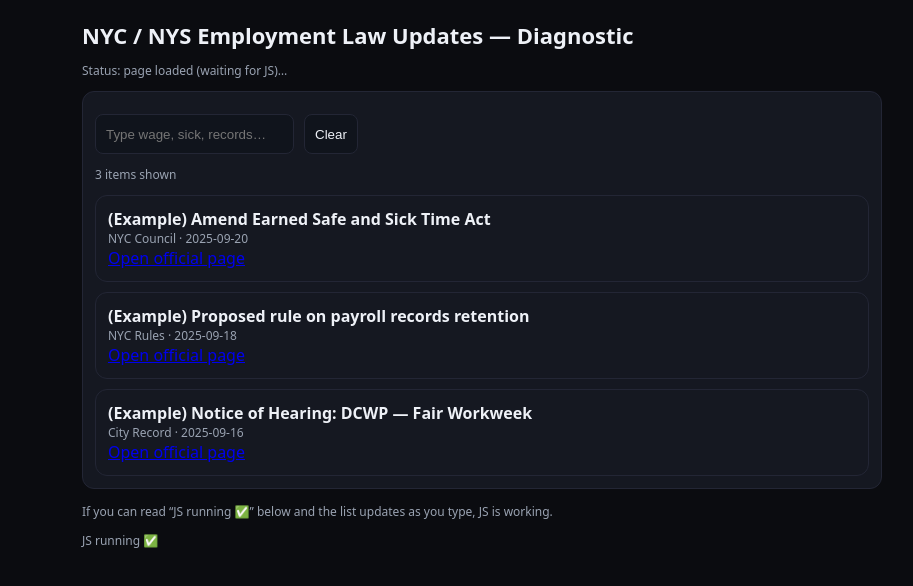
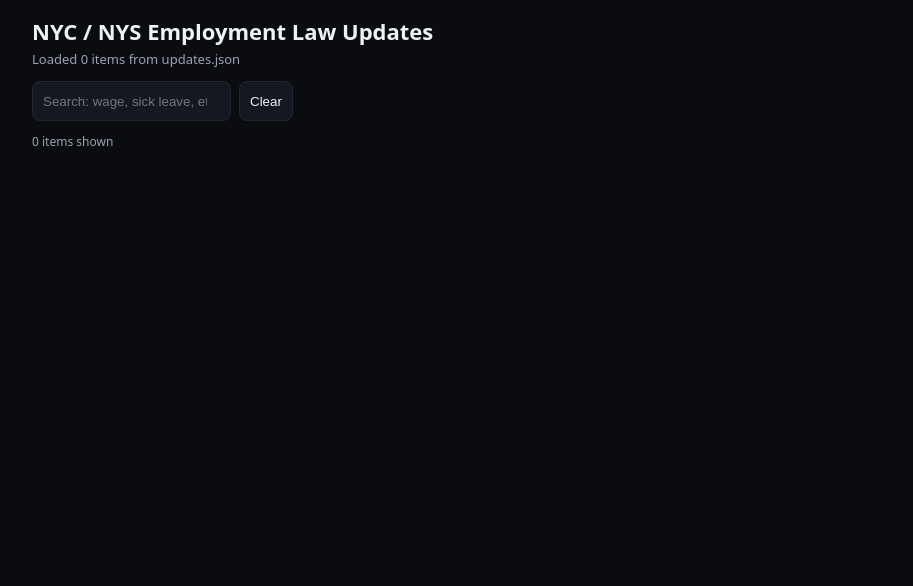
Before and after one commit to ericgonzalez566-HR/hr-law-updates, a website: page index.html in a window 1280 px wide. Shown: the whole page, without its empty margins (158-1071 px from the left). Drawn offline with Linux system fonts and the light colour scheme.

Commit message:
Update index.html

```diff
--- a/index.html
+++ b/index.html
@@ -2,79 +2,97 @@
 <html lang="en">
 <head>
   <meta charset="utf-8" />
-<meta name="viewport" content="width=device-width,initial-scale=1" />
-<title>HR Law Updates • DIAGNOSTIC</title>
+  <meta name="viewport" content="width=device-width, initial-scale=1" />
+  <title>HR Law Updates • NYC / NYS</title>
   <style>
-  body { margin:0; font-family: system-ui, -apple-system, Segoe UI, Roboto, Arial; background:#0b0c10; color:#eef1f7 }
-  .wrap { max-width: 800px; margin: 0 auto; padding: 20px }
-  h1 { margin: 0 0 6px; font-size: 22px }
-  .box { padding: 12px; border: 1px solid #232635; border-radius: 12px; background:#151821; }
-  .row { display:flex; gap:10px; align-items:center; margin: 10px 0 }
-  input, button { height: 40px; border-radius: 8px; border:1px solid #232635; background:#10141c; color:#eef1f7; padding:0 10px }
-  .item { margin-top:10px; padding:12px; border:1px solid #232635; border-radius:12px; background:#151821 }
-  .meta { color:#9aa3b2; font-size: 12px; }
+    body { margin:0; font-family:system-ui,-apple-system,Segoe UI,Roboto,Arial; background:#0b0c10; color:#eef1f7 }
+    .wrap{max-width:900px;margin:0 auto;padding:16px}
+    h1{margin:0;font-size:22px}
+    .sub{color:#9aa3b2;font-size:13px;margin-top:4px}
+    input,select,button{height:40px;border-radius:8px;border:1px solid #232635;background:#151821;color:#eef1f7;padding:0 10px}
+    .row{display:flex;gap:8px;margin:10px 0}
+    .item{background:#151821;border:1px solid #232635;border-radius:12px;padding:12px;margin-top:10px}
+    .meta{color:#9aa3b2;font-size:12px}
+    .star{cursor:pointer;float:right}
   </style>
 </head>
 <body>
   <div class="wrap">
-    <h1>NYC / NYS Employment Law Updates — Diagnostic</h1>
-    <p id="status" class="meta">Status: page loaded (waiting for JS)…</p>
+    <h1>NYC / NYS Employment Law Updates</h1>
+    <p id="diag" class="sub">Status: loading…</p>
 
-    <div class="box">
     <div class="row">
-        <input id="q" type="search" placeholder="Type wage, sick, records…" />
+      <input id="q" type="search" placeholder="Search: wage, sick leave, etc…" />
       <button id="clear">Clear</button>
     </div>
-      <p class="meta" id="count">0 items shown</p>
+    <p id="count" class="meta">0 items</p>
     <div id="list"></div>
   </div>
 
-    <p class="meta" style="margin-top:14px">
-      If you can read “JS running ✅” below and the list updates as you type, JS is working.
-    </p>
-    <p id="js-indicator" class="meta">JS NOT running ❌</p>
-  </div>
+  <script>
+    // Bookmarks
+    const LS_KEY = 'hrlaw.bookmarks.v1';
+    function getBookmarks(){ try{ return new Set(JSON.parse(localStorage.getItem(LS_KEY)||'[]')); }catch{return new Set();}}
+    function setBookmarks(set){ localStorage.setItem(LS_KEY,JSON.stringify(Array.from(set))); }
 
-  <script>
-    // Tell us if JS runs at all
-    document.getElementById('js-indicator').textContent = 'JS running ✅';
-
-    // Minimal seed data (no external fetch!)
-    let ITEMS = [
-      { id:'1', source:'NYC Council', title:'(Example) Amend Earned Safe and Sick Time Act', date:'2025-09-20', url:'https://council.nyc.gov/legislation/', tags:['NYC','Leave','Sick'] },
-      { id:'2', source:'NYC Rules',    title:'(Example) Proposed rule on payroll records retention', date:'2025-09-18', url:'https://rules.cityofnewyork.us/', tags:['NYC','Records','Compliance'] },
-      { id:'3', source:'City Record',   title:'(Example) Notice of Hearing: DCWP — Fair Workweek', date:'2025-09-16', url:'https://a856-cityrecord.nyc.gov/', tags:['NYC','Scheduling','DCWP'] }
+    // Seed examples (fallback)
+    let SEED = [
+      {id:'ex1',source:'NYC Council',title:'(Example) Amend Safe and Sick Time Act',date:'2025-09-20',url:'https://council.nyc.gov/legislation/',tags:['NYC','Leave']},
+      {id:'ex2',source:'NYC Rules',title:'(Example) Proposed payroll record rule',date:'2025-09-18',url:'https://rules.cityofnewyork.us/',tags:['NYC','Records']}
     ];
 
-    const $q = document.getElementById('q');
-    const $clear = document.getElementById('clear');
-    const $list = document.getElementById('list');
-    const $count = document.getElementById('count');
+    // Try to load live updates.json
+    fetch('./updates.json?bust='+Date.now())
+      .then(r => r.ok ? r.json() : null)
+      .then(json=>{
+        const $diag=document.getElementById('diag');
+        if(json && Array.isArray(json)){
+          SEED=json;
+          $diag.textContent=`Loaded ${SEED.length} items from updates.json`;
+        } else {
+          $diag.textContent='Status: using built-in example items';
+        }
+        render();
+      })
+      .catch(()=>{
+        document.getElementById('diag').textContent='Status: fetch failed — using examples';
+        render();
+      });
 
-    function render() {
-      const q = ($q.value || '').toLowerCase();
-      let data = ITEMS.slice();
-      if (q) {
-        data = data.filter(x => {
-          const hay = [x.title, x.source, (x.tags||[]).join(' ')].join(' ').toLowerCase();
+    // Render
+    const $list=document.getElementById('list');
+    const $count=document.getElementById('count');
+    const $q=document.getElementById('q');
+    const $clear=document.getElementById('clear');
+
+    function render(){
+      const q=($q.value||'').toLowerCase();
+      const bookmarks=getBookmarks();
+      let data=SEED.slice().sort((a,b)=>new Date(b.date)-new Date(a.date));
+      if(q) data=data.filter(x=>{
+        const hay=[x.title,(x.tags||[]).join(' '),x.source].join(' ').toLowerCase();
         return hay.includes(q);
       });
-      }
-      $count.textContent = `${data.length} item${data.length===1?'':'s'} shown`;
-      $list.innerHTML = data.map(x => `
-        <div class="item">
-          <div><strong>${x.title}</strong></div>
+      $count.textContent=`${data.length} item${data.length===1?'':'s'} shown`;
+      $list.innerHTML=data.map(x=>{
+        const on=bookmarks.has(x.id);
+        return `<div class="item">
+          <div><strong>${x.title}</strong><span class="star" data-id="${x.id}">${on?'★':'☆'}</span></div>
           <div class="meta">${x.source} · ${x.date}</div>
-          <div><a href="${x.url}" target="_blank" rel="noopener">Open official page</a></div>
-        </div>
-      `).join('');
+          <a href="${x.url}" target="_blank">Open official page</a>
+        </div>`;
+      }).join('');
+      $list.querySelectorAll('.star').forEach(btn=>{
+        btn.onclick=()=>{
+          const id=btn.getAttribute('data-id');const set=getBookmarks();
+          if(set.has(id))set.delete(id);else set.add(id);
+          setBookmarks(set);render();
+        };
+      });
     }
 
-    $q.addEventListener('input', render);
-    $clear.addEventListener('click', () => { $q.value=''; render(); });
-
-    // initial paint
-    render();
+    $q.oninput=render;
+    $clear.onclick=()=>{$q.value='';render();};
   </script>
 </body>
 </html>
```
Lines whose indentation alone changed are shown as unchanged.
